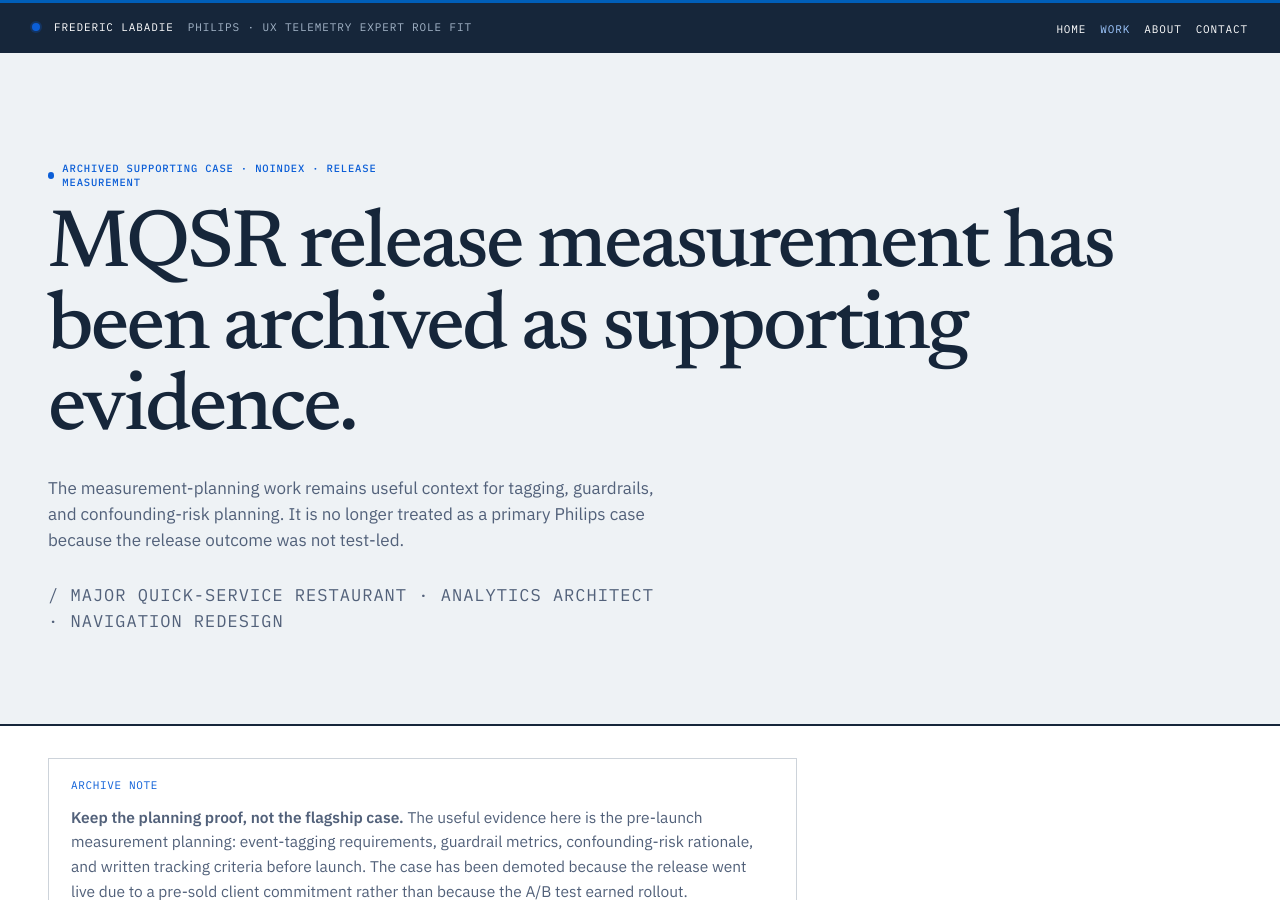
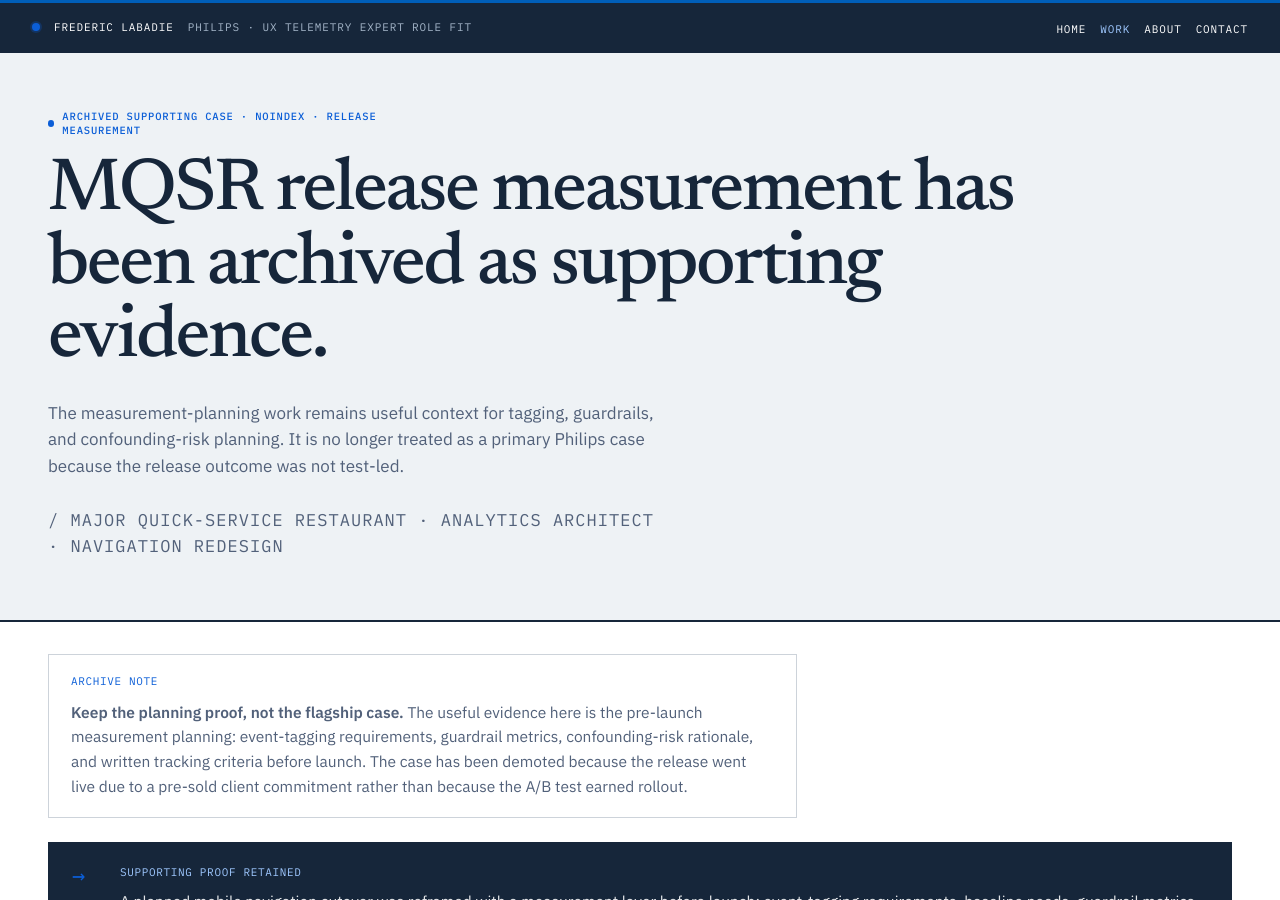
Before and after one commit to fredericlabadie/fredericlabadie.github.io, a Jekyll site: the page built from philips/work/mqsr-release-ab.html, in a window 1280 px wide and 900 px high. Built offline with Jekyll 4.4.1, drawn with Linux system fonts in a browser that asks for light colours; comment, search, counter and statistics services are not loaded.

Commit message:
Load Philips live QA polish stylesheet

```diff
--- a/_layouts/philips.html
+++ b/_layouts/philips.html
@@ -3,6 +3,7 @@
   <head>
     {% include head.html %}
     <link rel="stylesheet" href="{{ '/css/philips-blueprint.css' | relative_url }}" />
+    <link rel="stylesheet" href="{{ '/css/philips-live-qa.css' | relative_url }}" />
   </head>
   <body class="philips-microsite">
     <a class="skip-link" href="{{ page.skip_link | default: '#top' }}"
```
